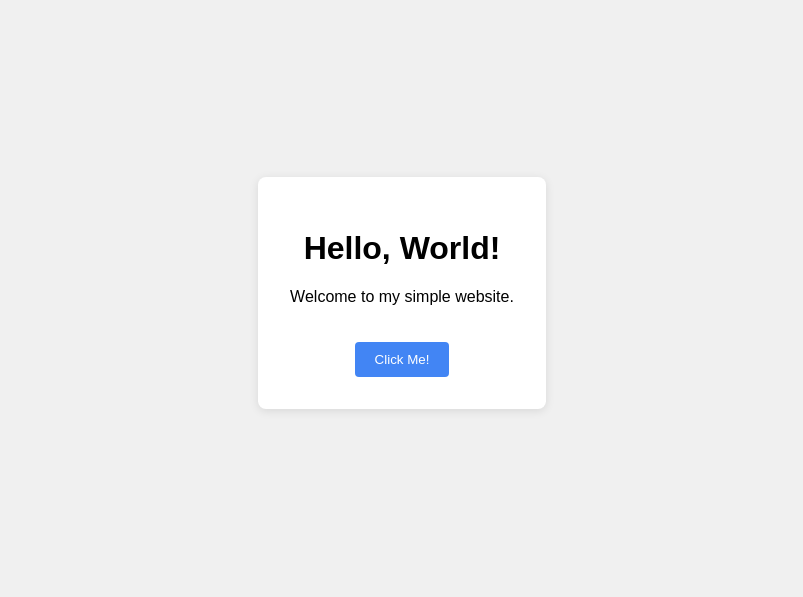
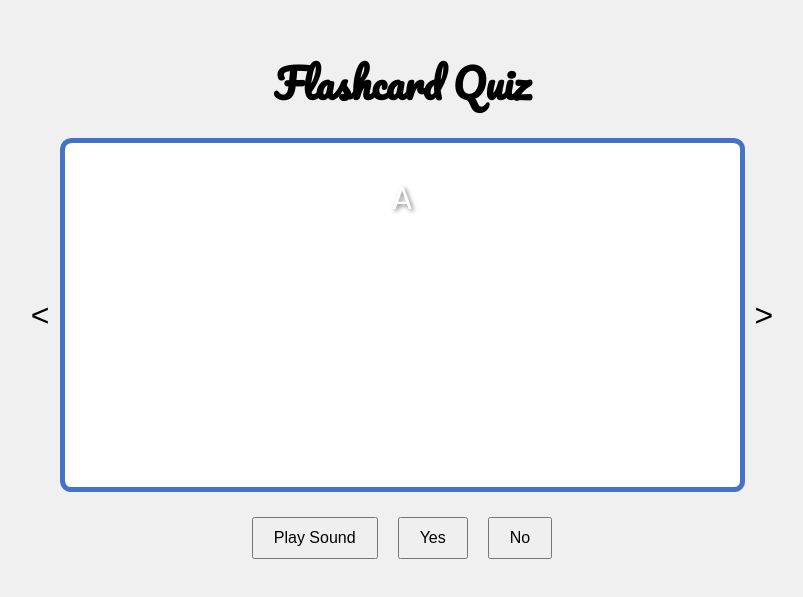
Before and after one commit to rpengms/hello-world-project, a plain HTML site: page web/index.html in a window 1280 px wide. Shown: the part 107-704 px from the top of the page, without its empty margins (238-1041 px from the left). Drawn offline with Linux system fonts and the light colour scheme.

Commit message:
Flashcard basic functionality added

````diff
--- a/web/css/style.css
+++ b/web/css/style.css
@@ -1,32 +1,69 @@
 body {
-    font-family: Arial, sans-serif;
-    margin: 0;
-    padding: 0;
+    font-family: 'Poppins', sans-serif;
     display: flex;
     justify-content: center;
     align-items: center;
     height: 100vh;
+    margin: 0;
     background-color: #f0f0f0;
 }
 
 .container {
     text-align: center;
-    padding: 2rem;
-    background-color: white;
-    border-radius: 8px;
-    box-shadow: 0 2px 10px rgba(0, 0, 0, 0.1);
 }
 
-button {
-    background-color: #4285f4;
-    color: white;
-    border: none;
-    padding: 10px 20px;
-    border-radius: 4px;
-    cursor: pointer;
-    margin-top: 20px;
+.fancy-title {
+    font-family: 'Pacifico', cursive;
+    font-size: 2.5em;
+    margin-bottom: 20px;
 }
 
-button:hover {
-    background-color: #3367d6;
+#flashcard {
+    position: relative;
+    display: flex;
+    align-items: center;
+    justify-content: center;
+    margin-bottom: 20px;
 }
+
+#flashcardContent {
+    position: relative;
+    display: flex;
+    flex-direction: column;
+    align-items: center;
+}
+
+#flashcard img {
+    max-width: 100%;
+    height: auto;
+}
+
+#flashcardText {
+    position: absolute;
+    top: 10%;
+    font-size: 2em;
+    color: white;
+    text-shadow: 2px 2px 4px rgba(0, 0, 0, 0.5);
+}
+
+#controls {
+    display: flex;
+    justify-content: center;
+    gap: 10px;
+    margin-top: 10px;
+}
+
+#controls button {
+    font-size: 1em;
+    padding: 10px 20px;
+    margin: 5px;
+    cursor: pointer;
+}
+
+.arrow-button {
+    font-size: 2em;
+    background: none;
+    border: none;
+    cursor: pointer;
+    padding: 0 10px;
+}
--- /dev/null
+++ b/web/images/# Code Citations.md
@@ -0,0 +1,60 @@
+# Code Citations
+
+## License: unknown
+https://github.com/kneath/kneath.github.com/tree/9587897a48d7fd141603f175523877696f8a0af9/_layouts/phasetwo/default.html
+
+```
+"preconnect" href="https://fonts.googleapis.com">
+    <link rel="preconnect" href="https://fonts.gstatic.com" crossorigin>
+    <link href="https://fonts.googleapis.com/css2
+```
+
+
+## License: unknown
+https://github.com/adamstac/adamstacoviak.com/tree/3af79c43b91be25df6429c2a1b40ef56beb3a1d0/_includes/html_head.html
+
+```
+!-- Google Fonts -->
+    <link rel="preconnect" href="https://fonts.googleapis.com">
+    <link rel="preconnect" href="https://fonts.gstatic.com" crossorigin>
+    <link href=
+```
+
+
+## License: unknown
+https://github.com/freyhill/freyhill.github.io/tree/93ff85076768e97a60b21dd49bebd8a681a5a912/example/currying/index.html
+
+```
+.html -->
+<!DOCTYPE html>
+<html lang="en">
+<head>
+    <meta charset="UTF-8">
+    <meta name="viewport" content="width=device-width, initial-scale=1.0"
+```
+
+
+## License: unknown
+https://github.com/satyapj/hello-world/tree/7cecc7766df5dfa7484da8f4ba4a50b73cd21e9b/README.md
+
+```
+="en">
+<head>
+    <meta charset="UTF-8">
+    <meta name="viewport" content="width=device-width, initial-scale=1.0">
+    <title>Hello World</title>
+    <!-
+```
+
+
+## License: unknown
+https://github.com/Lpppsea9/Learning-Code/tree/2414a28fe9d7a9482c13e4f3e825128a6bab24ed/Vue-%E5%AD%A6%E4%B9%A0/index.html
+
+```
+>
+<html lang="en">
+<head>
+    <meta charset="UTF-8">
+    <meta name="viewport" content="width=device-width, initial-scale=1.0">
+    <title>Hello World</title
+```
--- a/web/index.html
+++ b/web/index.html
@@ -3,7 +3,7 @@
 <head>
     <meta charset="UTF-8">
     <meta name="viewport" content="width=device-width, initial-scale=1.0">
-    <title>Hello World</title>
+    <title>Flashcard Quiz</title>
     <!-- Google Fonts -->
     <link rel="preconnect" href="https://fonts.googleapis.com">
     <link rel="preconnect" href="https://fonts.gstatic.com" crossorigin>
@@ -12,9 +12,21 @@
 </head>
 <body>
     <div class="container">
-        <h1 class="fancy-title">Hello, World!</h1>
-        <p>Welcome to my simple website.</p>
-        <button id="greetButton">Click Me!</button>
+        <h1 class="fancy-title">Flashcard Quiz</h1>
+        <div id="flashcard">
+            <button id="prevButton" class="arrow-button">&lt;</button>
+            <div id="flashcardContent">
+                <div id="flashcardText"></div>
+                <img id="flashcardImage" src="images/flashcard-icon.png" alt="Flashcard Icon">
+            </div>
+            <button id="nextButton" class="arrow-button">&gt;</button>
+            <audio id="flashcardAudio" src=""></audio>
+        </div>
+        <div id="controls">
+            <button id="playSoundButton">Play Sound</button>
+            <button id="yesButton">Yes</button>
+            <button id="noButton">No</button>
+        </div>
     </div>
     <script src="js/script.js"></script>
 </body>
--- a/web/js/script.js
+++ b/web/js/script.js
@@ -1,15 +1,64 @@
-function greet() {
-    alert("Hello, World!");
+const flashcards = [
+    { text: 'A', sound: 'sounds/a.mp3' },
+    { text: 'B', sound: 'sounds/b.mp3' },
+    // Add more flashcards as needed
+];
+
+let currentFlashcardIndex = 0;
+
+function loadFlashcard(index) {
+    const flashcard = flashcards[index];
+    const flashcardText = document.getElementById('flashcardText');
+    const flashcardAudio = document.getElementById('flashcardAudio');
+
+    flashcardText.textContent = flashcard.text;
+    flashcardAudio.src = flashcard.sound;
 }
 
 window.onload = function() {
-    greet();
+    loadFlashcard(currentFlashcardIndex);
 };
 
 document.addEventListener('DOMContentLoaded', () => {
-    const greetButton = document.getElementById('greetButton');
+    const yesButton = document.getElementById('yesButton');
+    const noButton = document.getElementById('noButton');
+    const playSoundButton = document.getElementById('playSoundButton');
+    const prevButton = document.getElementById('prevButton');
+    const nextButton = document.getElementById('nextButton');
 
-    greetButton.addEventListener('click', () => {
-        alert('Hello from JavaScript!');
+    // Debugging: Log button elements to the console
+    console.log('yesButton:', yesButton);
+    console.log('noButton:', noButton);
+    console.log('playSoundButton:', playSoundButton);
+    console.log('prevButton:', prevButton);
+    console.log('nextButton:', nextButton);
+
+    yesButton.addEventListener('click', () => {
+        alert('You clicked Yes!');
+        nextFlashcard();
+    });
+
+    noButton.addEventListener('click', () => {
+        alert('You clicked No!');
+        nextFlashcard();
+    });
+
+    playSoundButton.addEventListener('click', () => {
+        const flashcardAudio = document.getElementById('flashcardAudio');
+        flashcardAudio.play();
+    });
+
+    prevButton.addEventListener('click', () => {
+        currentFlashcardIndex = (currentFlashcardIndex - 1 + flashcards.length) % flashcards.length;
+        loadFlashcard(currentFlashcardIndex);
+    });
+
+    nextButton.addEventListener('click', () => {
+        nextFlashcard();
     });
 });
+
+function nextFlashcard() {
+    currentFlashcardIndex = (currentFlashcardIndex + 1) % flashcards.length;
+    loadFlashcard(currentFlashcardIndex);
+}
````
Also changed, not shown: web/images/flashcard-icon.png (added), 2 other files.
